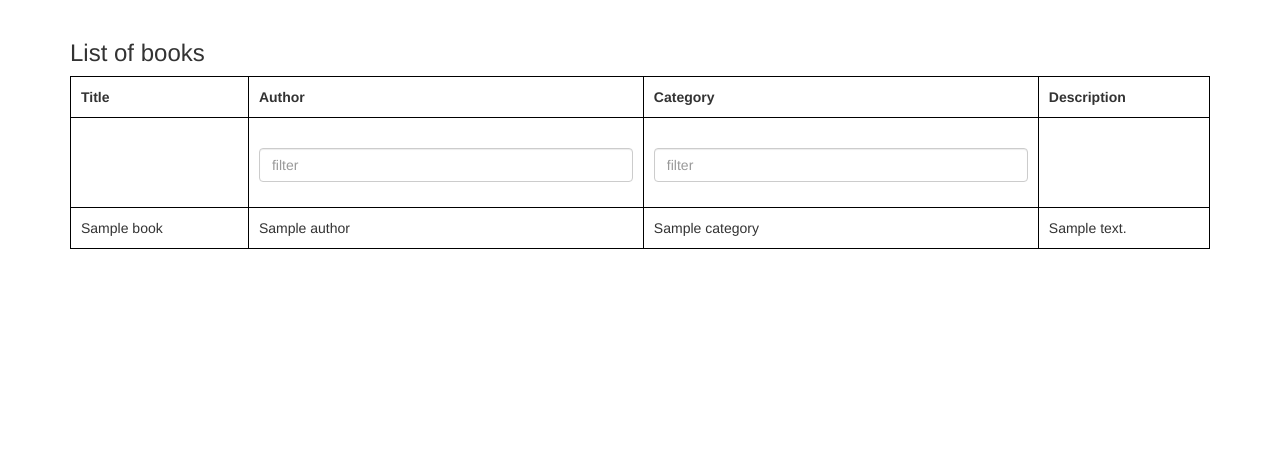
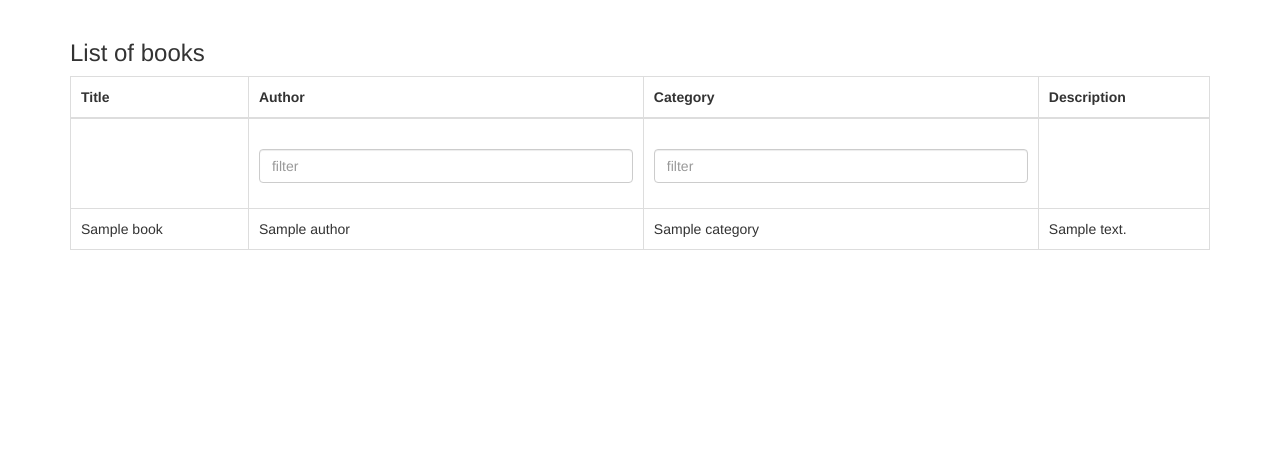
Before and after one commit to Hapidjuss/books_manager, a Flask app: page / in a window 1280 px wide. Shown: the part 52-501 px from the top of the page. Run offline with Flask 2, Linux system fonts and the light colour scheme; tables that the repository leaves empty hold one stand-in row (values such as "Sample post"); some libraries are stand-ins or nearby versions.

Commit message:
Added table styling

```diff
--- a/app/templates/list.html
+++ b/app/templates/list.html
@@ -3,7 +3,7 @@
 
 {% block app_content %}
     {% if books_exist %}
-    <table>
+    <table class="table-bordered">
         <thead>
             <tr>
                 <th>Title</th>
```
Also changed, not shown: app/books_db.sqlite3.
